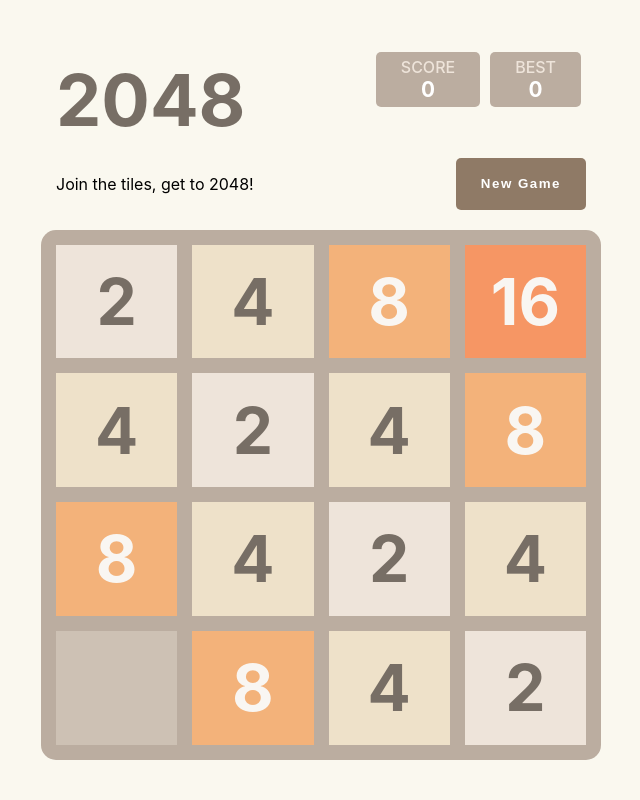
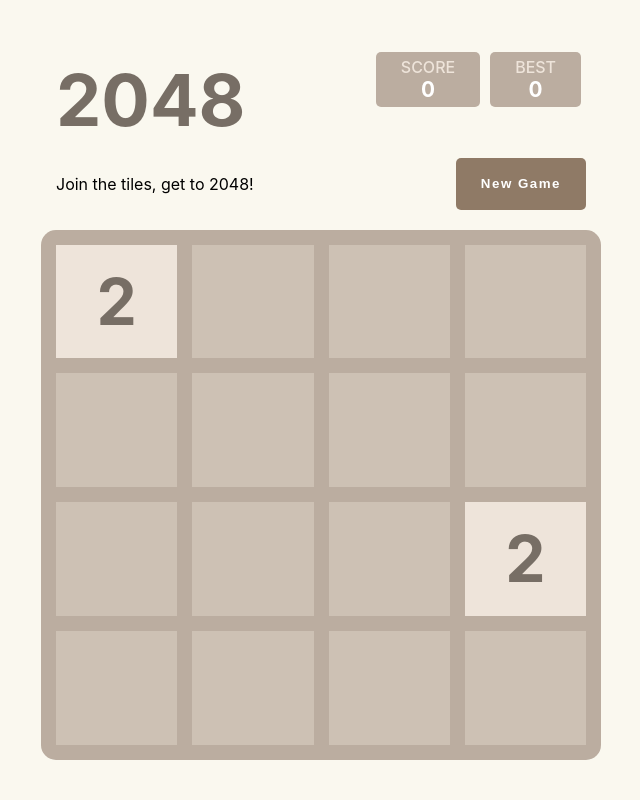
Before and after one commit to kubo550/react-2048-game, a React (Create React App) app: page / in a window 1280 px wide. Shown: the top 800 px of the page, without its empty margins (319-959 px from the left). Built offline with nearby package versions, Linux system fonts and the light colour scheme.

Commit message:
Add getInitialArray fn

```diff
--- a/src/components/Board/Board.tsx
+++ b/src/components/Board/Board.tsx
@@ -8,19 +8,14 @@
   changed,
   swap,
   hasPossibilities,
-  countScore,
+  getInitialBoard,
 } from "./Board.helper";
 // types
 import { Arrows, BoardType } from "./Board.types";
 // styles
 import * as S from "./Board.style";
 
-const initialBoard: BoardType = [
-  [2, 4, 8, 16],
-  [4, 2, 4, 8],
-  [8, 4, 2, 4],
-  [0, 8, 4, 2],
-];
+const initialBoard: BoardType = getInitialBoard();
 
 const dirs = Object.values(Arrows);
 
@@ -56,7 +51,7 @@
 
   const handleNewGame = () => {
     setScore(0);
-    setBoard(initialBoard);
+    setBoard(getInitialBoard());
     setPlayable(true);
   };
 
```
